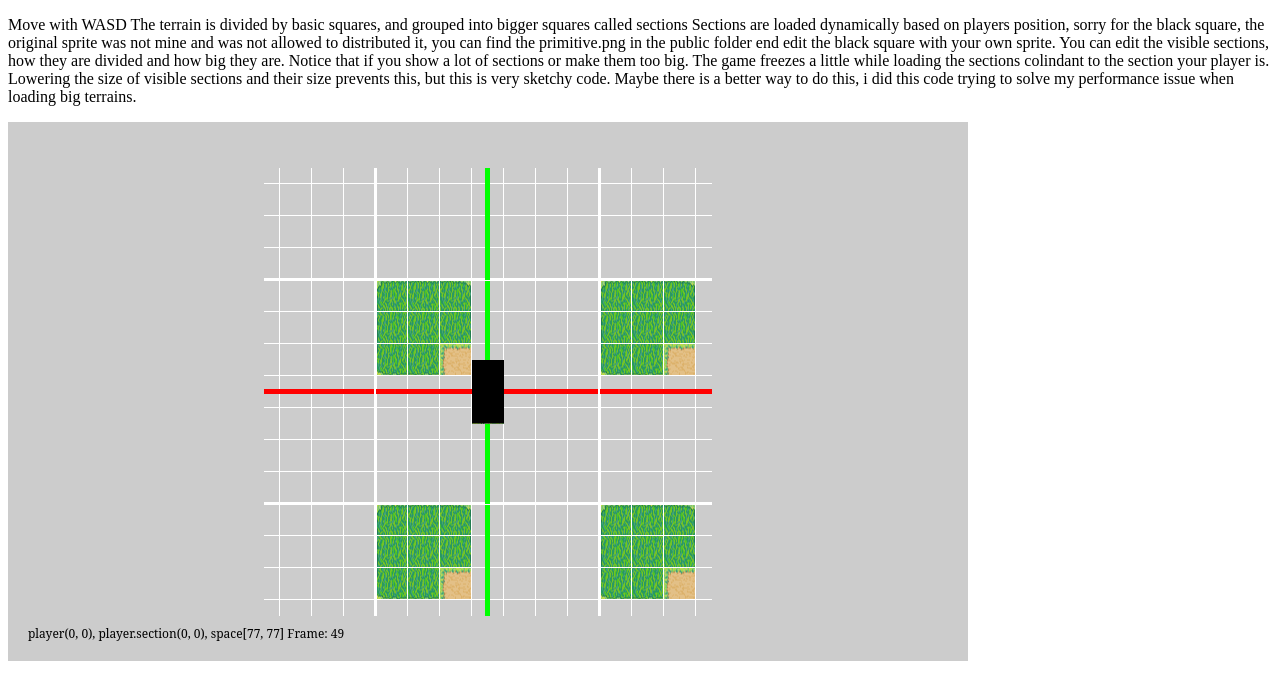
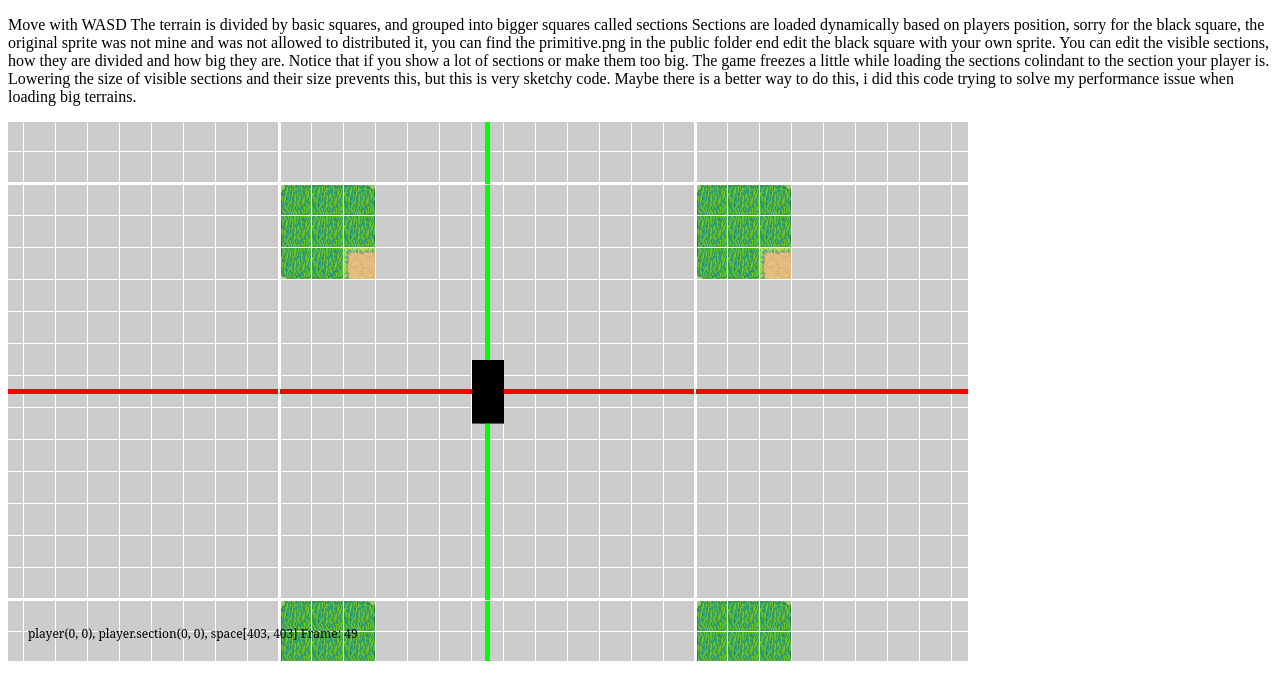
Before and after one commit to JuanDeDiosGonzalezSalazar/GameDemos, a website: page dynamicTerrainDemo/index.html in a window 1280 px wide. Drawn offline with Linux system fonts and the light colour scheme; animation ran at ten frames a second.

```diff
--- a/boardGameDemo/index.html
+++ b/boardGameDemo/index.html
@@ -3,7 +3,7 @@
 <html>
 
 <head>
-	<script src="/public/js/pixi.js/dist/pixi.min.js"></script>
+	<script src="/public/js/pixi.min.js"></script>
 	<script src="/public/js/tink.js"></script>
 </head>
 
--- a/dynamicTerrainDemo/index.html
+++ b/dynamicTerrainDemo/index.html
@@ -88,10 +88,10 @@
 				/*==================================*/
 				/* DEFINE SECTIONS  				*/
 				/*==================================*/
-				var MAPSECTIONS = 11;
-				var VISIBLE_SECTIONS = 3;
-				var SECTIONWIDTH = 7;
-				var SECTIONHEIGHT = 7;
+				var MAPSECTIONS = 31;
+				var VISIBLE_SECTIONS = 5;
+				var SECTIONWIDTH = 13;
+				var SECTIONHEIGHT = 13;
 				var UNIT = 32;
 				var SUBDIVISIONS = 3;
 				var SPACEWIDTH = UNIT * SECTIONWIDTH * MAPSECTIONS;
--- a/public/js/railMatch/states/game.init.js
+++ b/public/js/railMatch/states/game.init.js
@@ -390,6 +390,6 @@
 				}
 
 				// wall.y += 4.8;
-				wall.y += 6.38;
+				wall.y += 4.8;
 			}
 		}
```
Also changed, not shown: spaceshipDemo/index.html (+3 -3 lines), 1 other file.
